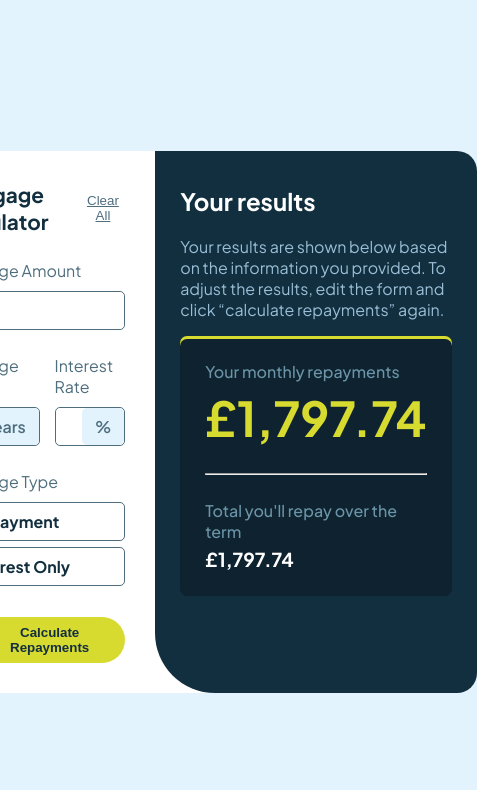
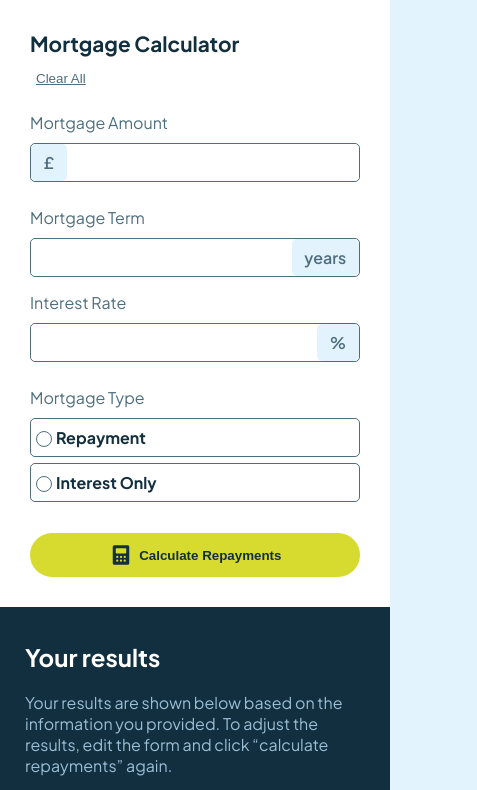
Before and after one commit to rodrfct/mortage-repayment-calculator, a Vue app: page / in a window 390 px wide. Shown: the top 790 px of the page, 477 px wide, since content can reach past the window. Built offline with nearby package versions, Linux system fonts and the light colour scheme.

Commit message:
Add mobile design

```diff
--- a/src/App.vue
+++ b/src/App.vue
@@ -19,7 +19,8 @@ import TheResult from './components/TheResult.vue';
 	margin: auto;
 	max-width: 900px;
 
-	@media (width < 375px) {
+	@media (width < 400px) {
+		border-radius: 0;
 		grid-template-columns: 1fr;
 	}
 }
--- a/src/assets/main.css
+++ b/src/assets/main.css
@@ -36,6 +36,10 @@ body {
 	display: flex;
 	align-items: center;
 	justify-content: center;
+
+	@media (width < 400px) {
+		display: initial;
+	}
 }
 
 p {
--- a/src/components/TheCalculator.vue
+++ b/src/components/TheCalculator.vue
@@ -110,6 +110,14 @@ hgroup {
 		text-decoration: underline;
 		cursor: pointer;
 	}
+
+	@media (width < 400px) {
+		display: initial;
+
+		button {
+			margin-top: 1em;
+		}
+	}
 }
 
 label {
@@ -219,12 +227,17 @@ label {
 div:has(.input-wrapper) {
 	display: flex;
 	gap: 15px;
+
+	@media (width < 400px) {
+		flex-direction: column;
+	}
 }
 
 #calculate {
-	padding: 8px 30px;
+	padding: 10px 25px;
 	display: flex;
 	align-items: center;
+	justify-content: center;
 	gap: .5em;
 	font-weight: 700;
 	color: var(--Slate-900);
@@ -235,6 +248,10 @@ div:has(.input-wrapper) {
 
 	&:hover {
 		background-color: hsl(from var(--Lime) h s l / .75);
+	}
+
+	@media (width < 400px) {
+		width: 100%;
 	}
 }
 
--- a/src/components/TheResult.vue
+++ b/src/components/TheResult.vue
@@ -51,6 +51,10 @@ const repayments = 1797.74
 		color: var(--White);
 	}
 
+	@media (width < 400px) {
+		border-radius: 0;
+	}
+
 }
 
 .repayments {
```
